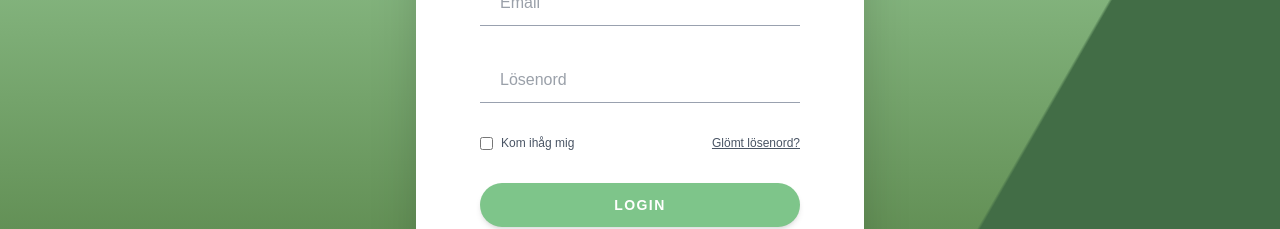
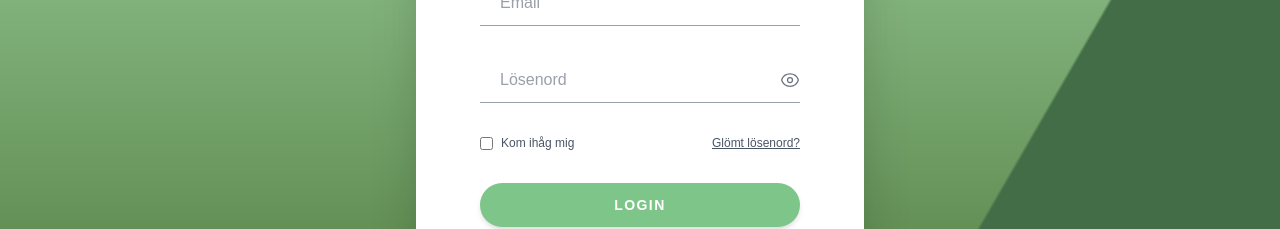
Before and after one commit to BorjesBolagen/lonsamhetskalkyl, a Next.js app in the folder web/: page /login in a window 1280 px wide. Shown: the part 336-565 px from the top of the page. Built offline with nearby package versions, Linux system fonts and the light colour scheme; no server answers.

Commit message:
Visa/dölj lösenord vid inlogg + ny symbol

```diff
--- a/web/app/login/page.tsx
+++ b/web/app/login/page.tsx
@@ -10,6 +10,7 @@
   const [errorMsg, setErrorMsg] = useState("");
   const [isLoading, setIsLoading] = useState(false);
   const [rememberMe, setRememerMe] = useState(false)
+  const [showPassword, setShowPassword] = useState(false);
 
   const handleLogin = async (e: React.FormEvent) => {
     e.preventDefault();
@@ -74,7 +75,7 @@
           <div className="flex items-center border-b border-gray-400 py-2 focus-within:border-[#76a57d]">
             <span className="text-gray-500 mr-3"></span>
             <input
-              type="password"
+              type={showPassword ? "text" : "password"}
               data-testid="password-input"
               placeholder="Lösenord"
               value={password}
@@ -82,7 +83,28 @@
               className="appearance-none bg-transparent border-none w-full text-gray-700 mr-3 py-1 px-2 leading-tight focus:outline-none"
               required
             />
+            {/* Knapp för att toggla lösenordssynlighet */}
+            <button
+              type="button"
+              onClick={() => setShowPassword(!showPassword)}
+              className="text-gray-500 hover:text-gray-800 focus:outline-none transition-colors"
+              aria-label={showPassword ? "Dölj lösenord" : "Visa lösenord"}
+            >
+              {showPassword ? (
+                // Överstruket öga (dölj)
+                <svg xmlns="http://www.w3.org/2000/svg" fill="none" viewBox="0 0 24 24" strokeWidth={1.5} stroke="currentColor" className="w-5 h-5">
+                  <path strokeLinecap="round" strokeLinejoin="round" d="M3.98 8.223A10.477 10.477 0 001.934 12C3.226 16.338 7.244 19.5 12 19.5c.993 0 1.953-.138 2.863-.395M6.228 6.228A10.45 10.45 0 0112 4.5c4.756 0 8.773 3.162 10.065 7.498a10.523 10.523 0 01-4.293 5.774M6.228 6.228L3 3m3.228 3.228l3.65 3.65m7.894 7.894L21 21m-3.228-3.228l-3.65-3.65m0 0a3 3 0 10-4.243-4.243m4.242 4.242L9.88 9.88" />
+                </svg>
+              ) : (
+                // Vanligt öga (visa)
+                <svg xmlns="http://www.w3.org/2000/svg" fill="none" viewBox="0 0 24 24" strokeWidth={1.5} stroke="currentColor" className="w-5 h-5">
+                  <path strokeLinecap="round" strokeLinejoin="round" d="M2.036 12.322a1.012 1.012 0 010-.639C3.423 7.51 7.36 4.5 12 4.5c4.638 0 8.573 3.007 9.963 7.178.07.207.07.431 0 .639C20.577 16.49 16.64 19.5 12 19.5c-4.638 0-8.573-3.007-9.963-7.178z" />
+                  <path strokeLinecap="round" strokeLinejoin="round" d="M15 12a3 3 0 11-6 0 3 3 0 016 0z" />
+                </svg>
+              )}
+            </button>
           </div>
+
 
           <div className="flex items-center justify-between text-xs text-gray-600">
             <label className="flex items-center cursor-pointer">
--- a/web/app/settings/page.tsx
+++ b/web/app/settings/page.tsx
@@ -282,16 +282,8 @@
       stroke="currentColor"
       className="w-6 h-6"
     >
-      <path
-        strokeLinecap="round"
-        strokeLinejoin="round"
-        d="M2.036 12.322a1.012 1.012 0 010-.644C3.542 4.639 8.05 1 12 1c3.95 0 8.454 3.469 9.964 10.678.07.322.07.653 0 0.976 C20.457 18.332 15.947 22 12 22c-3.95 0-8.454-3.469-9.964-10.678z"
-      />
-      <path
-        strokeLinecap="round"
-        strokeLinejoin="round"
-        d="M15 12a3 3 0 11-6 0 3 3 0 016 0z"
-      />
+      <path strokeLinecap="round" strokeLinejoin="round" d="M2.036 12.322a1.012 1.012 0 010-.639C3.423 7.51 7.36 4.5 12 4.5c4.638 0 8.573 3.007 9.963 7.178.07.207.07.431 0 .639C20.577 16.49 16.64 19.5 12 19.5c-4.638 0-8.573-3.007-9.963-7.178z" />
+      <path strokeLinecap="round" strokeLinejoin="round" d="M15 12a3 3 0 11-6 0 3 3 0 016 0z" />
     </svg>
   );
 
@@ -304,11 +296,7 @@
       stroke="currentColor"
       className="w-6 h-6"
     >
-      <path
-        strokeLinecap="round"
-        strokeLinejoin="round"
-        d="M3.98 8.223A10.477 10.477 0 001.934 12C3.226 16.338 7.244 19.5 12 19.5c.993 0 1.953-.138 2.863-.395M6.228 6.228A10.45 10.45 0 0112 4.5c4.756 0 8.773 3.162 10.065 7.498a10.523 10.523 0 01-4.293 5.774M6.228 6.228L3 3m3.228 3.228l3.65 3.65m7.894 7.894L21 21m-3.228-3.228l-3.65-3.65m0 0a3 3 0 10-4.243-4.243m4.242 4.242L9.88 9.88"
-      />
+      <path strokeLinecap="round" strokeLinejoin="round" d="M3.98 8.223A10.477 10.477 0 001.934 12C3.226 16.338 7.244 19.5 12 19.5c.993 0 1.953-.138 2.863-.395M6.228 6.228A10.45 10.45 0 0112 4.5c4.756 0 8.773 3.162 10.065 7.498a10.523 10.523 0 01-4.293 5.774M6.228 6.228L3 3m3.228 3.228l3.65 3.65m7.894 7.894L21 21m-3.228-3.228l-3.65-3.65m0 0a3 3 0 10-4.243-4.243m4.242 4.242L9.88 9.88" />
     </svg>
   );
 
```
